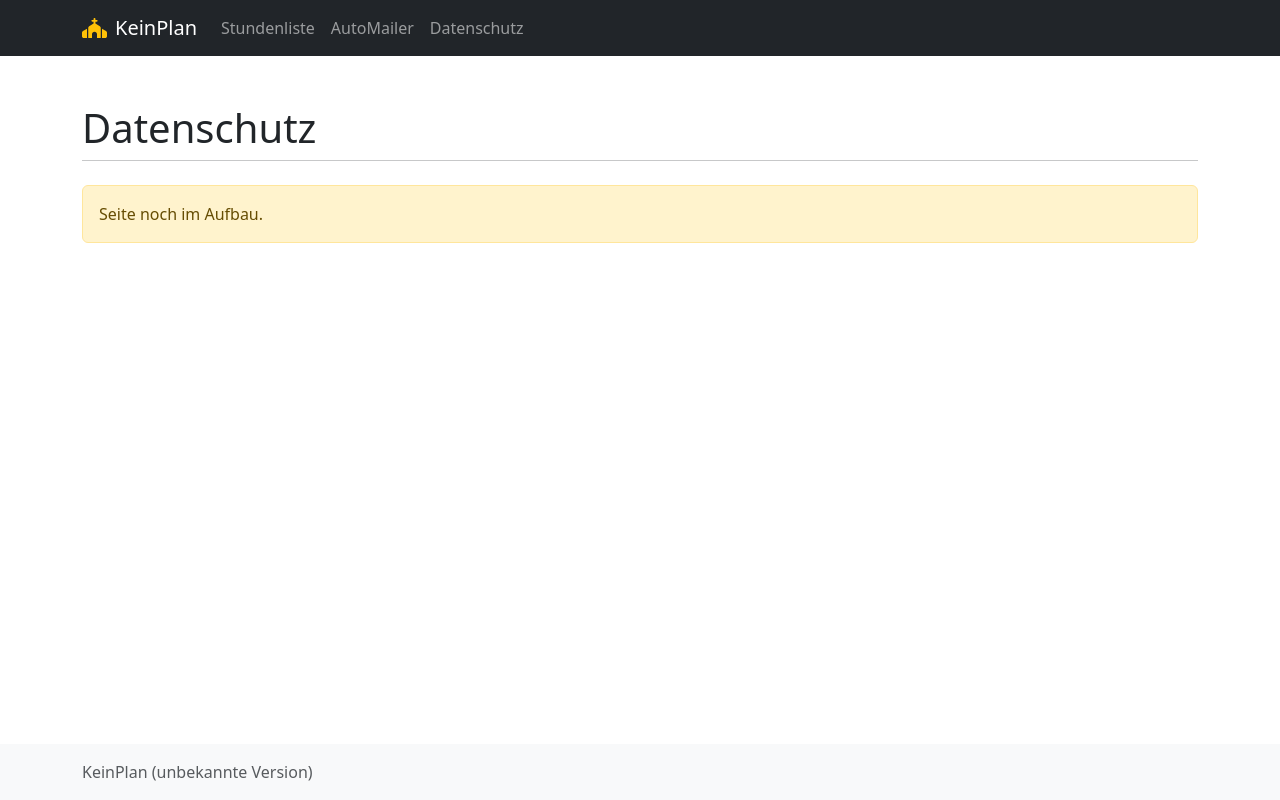
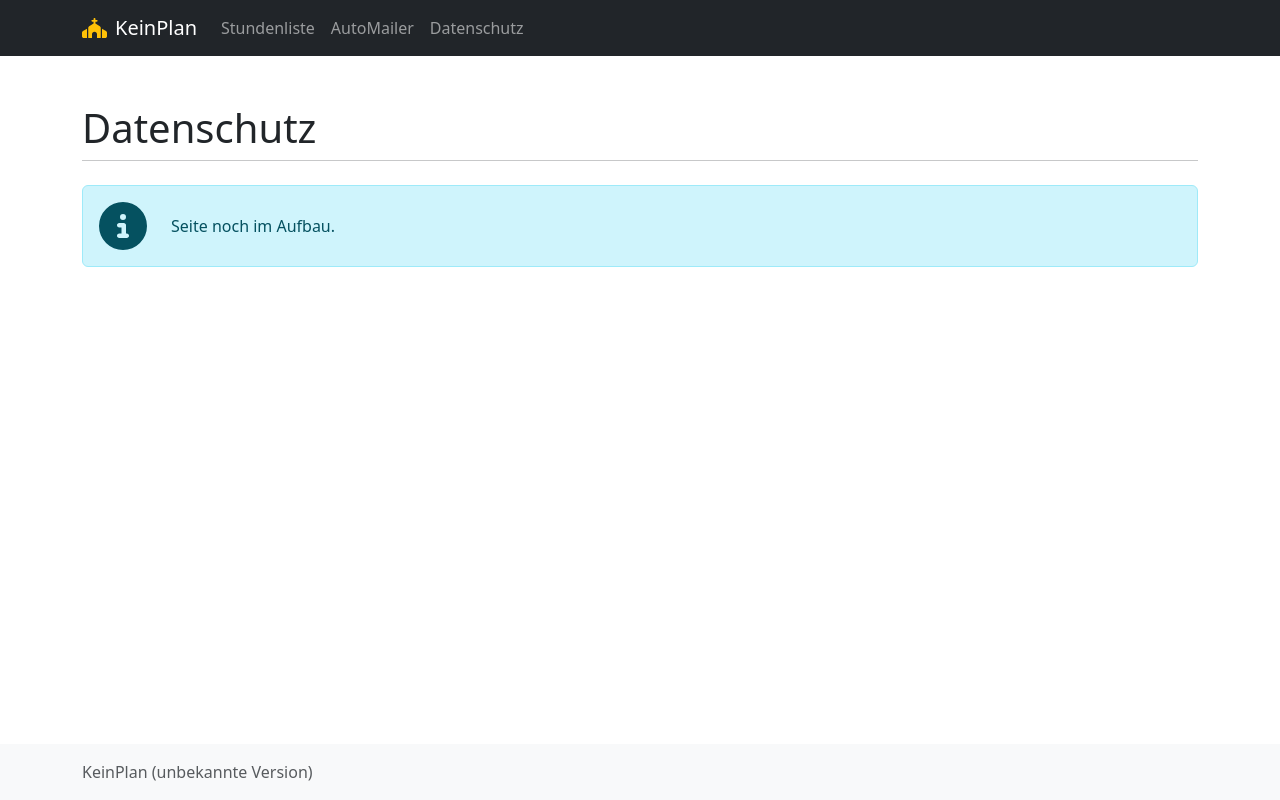
Before and after one commit to nbe95/KeinPlan, a Next.js app in the folder frontend/: page /privacy in a window 1280 px wide. Built offline with nearby package versions, Linux system fonts and the light colour scheme; no server answers.

Commit message:
Add message box component

```diff
--- a/frontend/components/footer.tsx
+++ b/frontend/components/footer.tsx
@@ -8,6 +8,7 @@ import KaPlanIcon from "./kaplan-svg";
 import { useContext } from "react";
 import { PROD, VERSION } from "../constants";
 import { BackendInfoContext } from "../utils/backend-info";
+import MsgBox from "./msg-box";
 
 const Footer = () => {
   const versionFrontend: string = VERSION;
@@ -17,19 +18,18 @@ const Footer = () => {
     <footer className="fixed-bottom bg-light py-3">
       <Container className="bg-light text-muted">
         {PROD && info.error && (
-          <Alert variant="warning" className="mb-3">
-            Backend-Informationen konnten nicht abgerufen werden:{" "}
-            <code>{info.error}</code>
-          </Alert>
+          <MsgBox type="warning" trace={info.error}>
+            Backend-Informationen konnten nicht abgerufen werden.
+          </MsgBox>
         )}
         {versionFrontend &&
           info.version?.KeinPlanBackend &&
           info.version?.KeinPlanBackend != versionFrontend && (
-            <Alert variant="danger" className="mb-3">
+            <MsgBox type="error">
               Auf diesem Server läuft eine andere Backend-Version (
               {info.version.KeinPlanBackend}), sodass es zu Fehlfunktionen
-              kommen kann. Bitte aktualisiere die Software bzw. Docker-Images!
-            </Alert>
+              kommen kann.<br />Bitte aktualisiere die Software bzw. Docker-Images!
+            </MsgBox>
           )}
         <Stack direction="horizontal" gap={3}>
           {info.env?.GithubLink && (
--- /dev/null
+++ b/frontend/components/msg-box.tsx
@@ -0,0 +1,36 @@
+import { IconDefinition, faCircleExclamation, faCircleInfo, faTriangleExclamation } from "@fortawesome/free-solid-svg-icons"
+import { FontAwesomeIcon } from "@fortawesome/react-fontawesome"
+import { PropsWithChildren } from "react"
+import { Alert, Stack } from "react-bootstrap"
+
+type MsgBoxType = "error" | "warning" | "info"
+
+type MsgBoxProps = {
+  type: MsgBoxType
+  trace?: string
+}
+
+export const MsgBox = (props: PropsWithChildren<MsgBoxProps>) => {
+
+  const styling: Record<MsgBoxType, { bsVariant: string, faIcon: IconDefinition }> = {
+    "error": { bsVariant: "danger", faIcon: faTriangleExclamation },
+    "warning": { bsVariant: "warning", faIcon: faCircleExclamation },
+    "info": { bsVariant: "info", faIcon: faCircleInfo }
+  }
+
+  return (
+    <Alert variant={styling[props.type].bsVariant} className="my-3">
+      <Stack direction="horizontal" gap={4}>
+        <FontAwesomeIcon icon={styling[props.type].faIcon} size="3x" />
+        <div>
+          {props.children}
+          {props.trace && <>
+            <br /><code>{props.trace}</code>
+          </>}
+        </div>
+      </Stack>
+    </Alert>
+  )
+}
+
+export default MsgBox;
--- a/frontend/pages/auto-mailer.tsx
+++ b/frontend/pages/auto-mailer.tsx
@@ -3,12 +3,13 @@ import { Alert } from "react-bootstrap";
 import PageSection from "../components/page-section";
 import PageWrapper from "../components/page-wrapper";
 import { PageProps, getBackendInfo } from "../utils/backend-info";
+import MsgBox from "../components/msg-box";
 
 const Page: NextPage = (pageProps: PageProps) => {
   return (
     <PageWrapper backendInfo={pageProps.backendInfo} title="AutoMailer">
       <PageSection headline="AutoMailer">
-        <Alert variant="warning">Seite noch im Aufbau.</Alert>
+        <MsgBox type="info">Seite noch im Aufbau.</MsgBox>
       </PageSection>
     </PageWrapper>
   );
--- a/frontend/pages/privacy.tsx
+++ b/frontend/pages/privacy.tsx
@@ -3,12 +3,13 @@ import { Alert } from "react-bootstrap";
 import PageSection from "../components/page-section";
 import PageWrapper from "../components/page-wrapper";
 import { PageProps, getBackendInfo } from "../utils/backend-info";
+import MsgBox from "../components/msg-box";
 
 const Page: NextPage = (pageProps: PageProps) => {
   return (
     <PageWrapper backendInfo={pageProps.backendInfo} title="Datenschutz">
       <PageSection headline="Datenschutz">
-        <Alert variant="warning">Seite noch im Aufbau.</Alert>
+        <MsgBox type="info">Seite noch im Aufbau.</MsgBox>
       </PageSection>
     </PageWrapper>
   );
```
